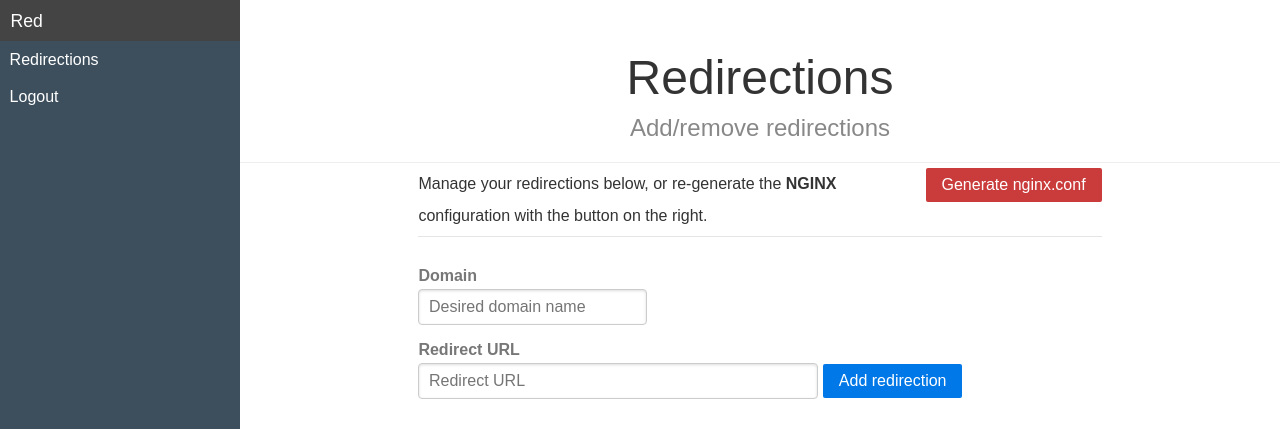
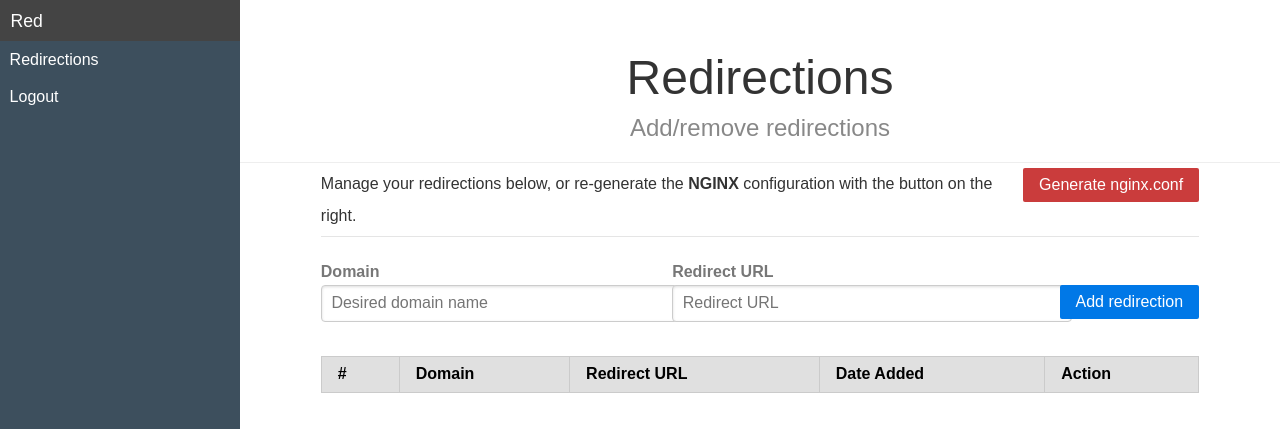
Before and after one commit to universitatjaumei/red, a Python web app: template src/templates/redirection.html in a window 1280 px wide. Shown: the top 429 px of the page. Run offline with Jinja, Linux system fonts and the light colour scheme; the template is opened without the code that fills it, so the values that code supplies are empty; some libraries are stand-ins or nearby versions.

Commit message:
some template changes

```diff
--- a/src/static/css/style.css
+++ b/src/static/css/style.css
@@ -30,6 +30,10 @@ label {
 
 input.long {
   width: 400px;
+}
+
+button.right {
+  float: right;
 }
 
 span.domain {
@@ -128,7 +132,7 @@ span.domain {
 }
 
 .content form {
-  width: 70%;
+  width: 90%;
   margin: auto;
 }
 
--- a/src/templates/layout.html
+++ b/src/templates/layout.html
@@ -1,6 +1,7 @@
 <!doctype html>
 <head>
     <link rel="stylesheet" href="{{ url_for('static', filename='components/pure/pure-min.css') }}">
+    <link rel="stylesheet" href="{{ url_for('static', filename='components/pure/grids-responsive-min.css') }}">
     <link rel=stylesheet type=text/css href="{{ url_for('static', filename='css/style.css') }}">
     {% block head %}{% endblock %}
 </head>
--- a/src/templates/redirection.html
+++ b/src/templates/redirection.html
@@ -10,27 +10,32 @@
         <h2>Add/remove redirections</h2>
     </div>
     <div class="content">
-      <form name="red" class="pure-form" action="/api/red">
+      <form name="red" class="pure-form pure-form-stacked" action="/api/red">
         <fieldset>
             <legend style="line-height: 2em; margin-bottom: 1em;">
               <button type="submit" class="button-generate pure-button generate">Generate nginx.conf</button>
               Manage your redirections below, or re-generate the <strong>NGINX</strong> configuration with the button on the right.
               <br style="clear: both;" />
             </legend>
+            <div class="pure-g">
 
-            <div>
-              <label style="font-weight: bold;">Domain</label>
-              <input type="text" placeholder="Desired domain name" name="domain" id="domain">
-              <span class="domain"></span>
-            </div>
-            <label for="domain" id="altdomain" style="display: none;">
-              <input type="checkbox" checked /> Add the <strong>www</strong> site too
-            </label>
+              <div class="pure-u-1 pure-u-md-2-5">
+                <label style="font-weight: bold;">Domain <span class="domain"></span></label>
+                <input class="long" type="text" placeholder="Desired domain name" name="domain" id="domain">
+                <label for="domain" id="altdomain" style="display: none;">
+                  <input type="checkbox" checked /> Add the <strong>www</strong> site too
+                </label>
+              </div>
 
-            <div style="margin-top: 1em;">
-              <label style="font-weight: bold;">Redirect URL</label>
-              <input class="long" type="text" placeholder="Redirect URL" name="url">
-              <button type="submit" class="pure-button pure-button-primary add">Add redirection</button>
+              <div class="pure-u-1 pure-u-md-2-5">
+                <label style="font-weight: bold;">Redirect URL</label>
+                <input class="long" type="text" placeholder="Redirect URL" name="url">
+              </div>
+
+              <div class="pure-u-1 pure-u-md-1-5">
+                <label style="color: white; text-align: right;">Action</label>
+                <button type="submit" class="pure-button pure-button-primary add right">Add redirection</button>
+              </div>
             </div>
         </fieldset>
       </form>
```
